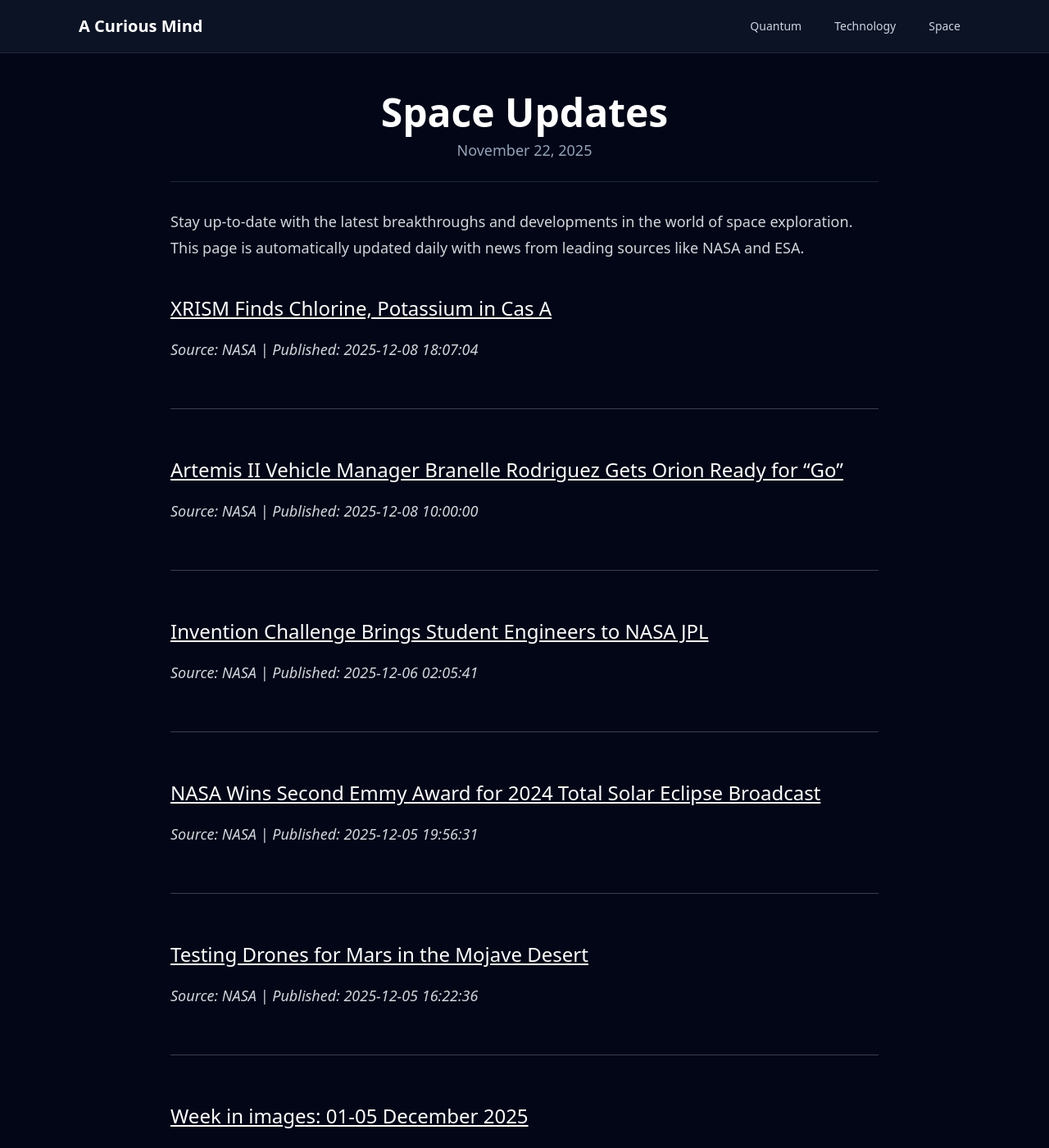
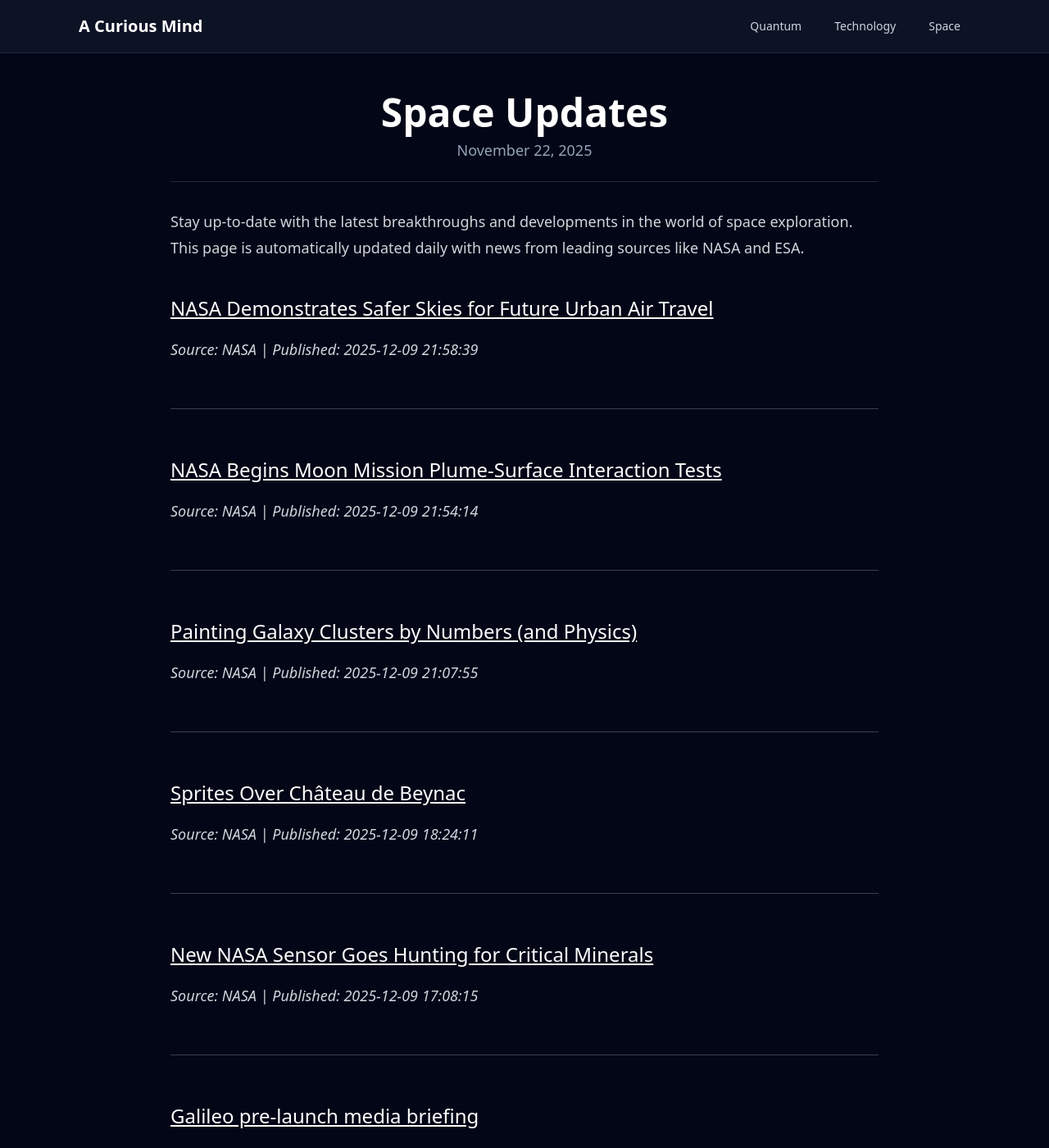
Before and after one commit to onehl7/onehl7.github.io, a Jekyll site: the page built from _posts/2025-11-22-space-updates.md, in a window 1280 px wide and 1400 px high. Shown: the whole window at 82% size. Built offline with Jekyll 4.4.1, drawn with Linux system fonts in a browser that asks for light colours; nearby versions of some CDN libraries; some of the changed text lies outside the part shown.

Commit message:
Update space news data

```diff
--- a/_data/space_news.json
+++ b/_data/space_news.json
@@ -1,33 +1,45 @@
 [
   {
     "source": "NASA",
-    "title": "XRISM Finds Chlorine, Potassium in Cas A",
-    "link": "https://www.nasa.gov/image-article/xrism-finds-chlorine-potassium-in-cas-a/",
-    "published": "2025-12-08 18:07:04"
+    "title": "NASA Demonstrates Safer Skies for Future Urban Air Travel",
+    "link": "https://www.nasa.gov/centers-and-facilities/ames/nasa-demonstrates-safer-skies-for-future-urban-air-travel/",
+    "published": "2025-12-09 21:58:39"
   },
   {
     "source": "NASA",
-    "title": "Artemis II Vehicle Manager Branelle Rodriguez Gets Orion Ready for \u201cGo\u201d",
-    "link": "https://www.nasa.gov/centers-and-facilities/johnson/artemis-ii-vehicle-manager-branelle-rodriguez-gets-orion-ready-for-go/",
-    "published": "2025-12-08 10:00:00"
+    "title": "NASA Begins Moon Mission Plume-Surface Interaction Tests",
+    "link": "https://www.nasa.gov/general/what-a-blast-nasa-langley-begins-plume-surface-interaction-tests/",
+    "published": "2025-12-09 21:54:14"
   },
   {
     "source": "NASA",
-    "title": "Invention Challenge Brings Student Engineers to NASA JPL",
-    "link": "https://www.nasa.gov/centers-and-facilities/jpl/invention-challenge-brings-student-engineers-to-nasa-jpl/",
-    "published": "2025-12-06 02:05:41"
+    "title": "Painting Galaxy Clusters by Numbers (and Physics)",
+    "link": "https://www.nasa.gov/general/painting-galaxy-clusters-by-numbers-and-physics/",
+    "published": "2025-12-09 21:07:55"
   },
   {
     "source": "NASA",
-    "title": "NASA Wins Second Emmy Award for 2024 Total Solar Eclipse Broadcast",
-    "link": "https://www.nasa.gov/general/nasa-wins-second-emmy-award-for-2024-total-solar-eclipse-broadcast/",
-    "published": "2025-12-05 19:56:31"
+    "title": "Sprites Over Ch\u00e2teau de Beynac",
+    "link": "https://www.nasa.gov/image-article/sprites-over-chateau-de-beynac/",
+    "published": "2025-12-09 18:24:11"
   },
   {
     "source": "NASA",
-    "title": "Testing Drones for Mars in the Mojave Desert",
-    "link": "https://www.nasa.gov/image-article/testing-drones-for-mars-in-the-mojave-desert/",
-    "published": "2025-12-05 16:22:36"
+    "title": "New NASA Sensor Goes Hunting for Critical Minerals",
+    "link": "https://www.nasa.gov/science-research/earth-science/new-nasa-sensor-goes-hunting-for-critical-minerals/",
+    "published": "2025-12-09 17:08:15"
+  },
+  {
+    "source": "ESA",
+    "title": "Galileo pre-launch media briefing",
+    "link": "https://www.esa.int/ESA_Multimedia/Videos/2025/12/Galileo_pre-launch_media_briefing",
+    "published": "2025-12-09 11:00:00"
+  },
+  {
+    "source": "ESA",
+    "title": "Flaring black hole whips up ultra-fast winds",
+    "link": "https://www.esa.int/Science_Exploration/Space_Science/XMM-Newton/Flaring_black_hole_whips_up_ultra-fast_winds",
+    "published": "2025-12-09 08:00:00"
   },
   {
     "source": "ESA",
@@ -43,18 +55,6 @@
   },
   {
     "source": "ESA",
-    "title": "Comet 3I/ATLAS shows activity in Juice navigation camera teaser",
-    "link": "https://www.esa.int/ESA_Multimedia/Images/2025/12/Comet_3I_ATLAS_shows_activity_in_Juice_navigation_camera_teaser",
-    "published": "2025-12-04 15:00:00"
-  },
-  {
-    "source": "ESA",
-    "title": "EarthCARE lifts the clouds on climate models",
-    "link": "https://www.esa.int/Applications/Observing_the_Earth/FutureEO/EarthCARE/EarthCARE_lifts_the_clouds_on_climate_models",
-    "published": "2025-12-03 10:17:00"
-  },
-  {
-    "source": "ESA",
     "title": "Ministerial Council 2025",
     "link": "https://www.esa.int/About_Us/Ministerial_Council_2025",
     "published": "2025-11-18 10:39:00"
```
